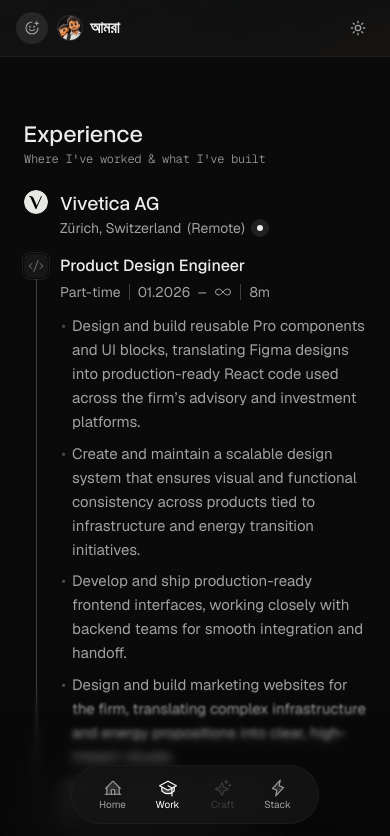
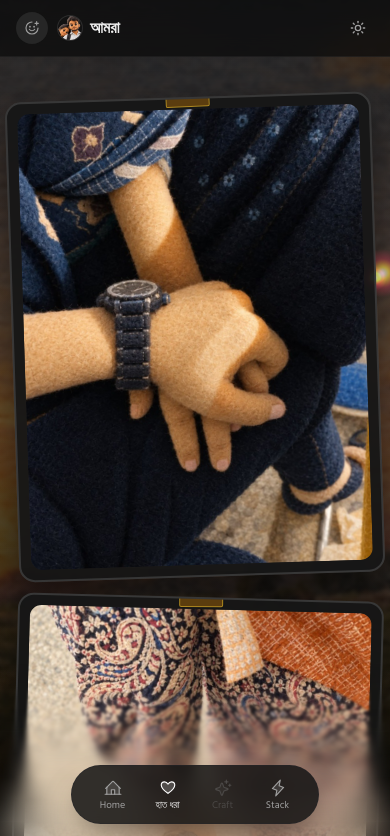
Before and after one commit to fiftee15n/9November, a Next.js app: page /work in a window 390 px wide. Shown: the top 836 px of the page. Built offline with nearby package versions, Linux system fonts and the light colour scheme; what react-apple-emojis would draw is missing.

Commit message:
feat(gallery): replace work page with hand-holding photo album gallery and rename nav item to হাত ধরা

```diff
--- a/app/work/page.tsx
+++ b/app/work/page.tsx
@@ -1,275 +1,274 @@
 "use client";
 
-import { content } from "@/lib/content";
-import { Infinity as InfinityIcon } from "lucide-react";
-import { motion, useScroll, useTransform, useReducedMotion } from "motion/react";
-import { TextScramble } from "@/components/motion/text-scramble";
+import { useState, useRef, useEffect, useCallback } from "react";
+import { createPortal } from "react-dom";
+import {
+  motion,
+  AnimatePresence,
+  useScroll,
+  useTransform,
+  useReducedMotion,
+  useMotionValue,
+  useSpring,
+} from "motion/react";
 import { ProgressiveBlur } from "@/registry/magicui/progressive-blur";
 
-// same entrance the hero description uses
-const FADE_UP = {
-  hidden: { opacity: 0, y: 14, filter: "blur(6px)" },
-  visible: { opacity: 1, y: 0, filter: "blur(0px)" },
+const HAND_HOLDING_PHOTOS = [
+  { id: "hands-1", src: "/hands-holding.jpg", aspect: "aspect-[3/4]" },
+  { id: "hands-2", src: "/memories/memory-2.jpg", aspect: "aspect-[3/4]" },
+  { id: "hands-3", src: "/mehendi-hand.jpg", aspect: "aspect-[3/4]" },
+  { id: "hands-4", src: "/follow-me-walk.jpg", aspect: "aspect-[3/4]" },
+  { id: "hands-5", src: "/airport-journey.jpg", aspect: "aspect-[4/3]" },
+  { id: "hands-6", src: "/diu-campus.jpg", aspect: "aspect-[4/3]" },
+  { id: "hands-7", src: "/travel-luggage-hands.jpg", aspect: "aspect-[3/4]" },
+  { id: "hands-8", src: "/first-hand.jpg", aspect: "aspect-square" },
+  { id: "hands-9", src: "/shy-hide-face-pov.jpg", aspect: "aspect-[3/4]" },
+  { id: "hands-10", src: "/memories/memory-3.jpg", aspect: "aspect-[3/4]" },
+];
+
+function AlbumPhotoCard({
+  src,
+  aspect,
+  index,
+  onClick,
+}: {
+  src: string;
+  aspect: string;
+  index: number;
+  onClick: () => void;
+}) {
+  const cardRef = useRef<HTMLDivElement>(null);
+  const reduce = useReducedMotion() ?? false;
+
+  const mouseX = useMotionValue(0);
+  const mouseY = useMotionValue(0);
+
+  const rotateX = useSpring(useTransform(mouseY, [-0.5, 0.5], [6, -6]), {
+    stiffness: 250,
+    damping: 25,
+  });
+  const rotateY = useSpring(useTransform(mouseX, [-0.5, 0.5], [-6, 6]), {
+    stiffness: 250,
+    damping: 25,
+  });
+  const shineX = useTransform(mouseX, [-0.5, 0.5], ["0%", "100%"]);
+  const shineY = useTransform(mouseY, [-0.5, 0.5], ["0%", "100%"]);
+
+  // Album photo resting rotation angles
+  const angles = [-1.8, 1.5, -2.2, 1.8, -1.2, 2.0, -1.6, 1.4, -2.0, 1.6];
+  const paperRotation = angles[index % angles.length];
+
+  const handleMouseMove = (e: React.MouseEvent<HTMLDivElement>) => {
+    if (reduce || !cardRef.current) return;
+    const rect = cardRef.current.getBoundingClientRect();
+    const x = (e.clientX - rect.left) / rect.width - 0.5;
+    const y = (e.clientY - rect.top) / rect.height - 0.5;
+    mouseX.set(x);
+    mouseY.set(y);
   };
 
-function CodeGlyph(props: React.SVGProps<SVGSVGElement>) {
+  const handleMouseLeave = () => {
+    mouseX.set(0);
+    mouseY.set(0);
+  };
+
   return (
-    <svg viewBox="0 0 256 256" fill="none" stroke="currentColor" strokeWidth={16} strokeLinecap="round" strokeLinejoin="round" {...props}>
-      <polyline points="64 88 16 128 64 168" />
-      <polyline points="192 88 240 128 192 168" />
-      <line x1="160" y1="40" x2="96" y2="216" />
-    </svg>
+    <motion.div
+      initial={reduce ? false : { opacity: 0, y: 24, scale: 0.94 }}
+      animate={{ opacity: 1, y: 0, scale: 1 }}
+      transition={{ duration: 0.45, delay: index * 0.05, ease: "easeOut" }}
+      className="break-inside-avoid mb-5 sm:mb-6"
+    >
+      <div
+        ref={cardRef}
+        onMouseMove={handleMouseMove}
+        onMouseLeave={handleMouseLeave}
+        onClick={onClick}
+        style={{ perspective: 1000 }}
+        className="group relative w-full cursor-pointer select-none"
+      >
+        <motion.div
+          style={{
+            rotateX: reduce ? 0 : rotateX,
+            rotateY: reduce ? 0 : rotateY,
+            rotateZ: reduce ? 0 : paperRotation,
+            transformStyle: "preserve-3d",
+          }}
+          whileHover={{ scale: 1.03, rotateZ: 0 }}
+          whileTap={{ scale: 0.98 }}
+          className="relative overflow-hidden rounded-2xl border-2 border-white/80 bg-white/95 p-2.5 sm:p-3 shadow-md transition-all duration-300 hover:shadow-2xl dark:border-neutral-700/80 dark:bg-neutral-900/95 dark:shadow-[0_15px_35px_rgba(0,0,0,0.5)]"
+        >
+          {/* Subtle Washi Tape Accent on top */}
+          <div className="absolute -top-1 left-1/2 -translate-x-1/2 w-11 sm:w-14 h-3 sm:h-3.5 bg-amber-200/70 dark:bg-amber-500/30 rounded-xs transform -rotate-1 border border-amber-300/50 shadow-xs pointer-events-none z-10" />
+
+          {/* Photo Frame Container - Pure photo without title or caption */}
+          <div className={`relative w-full overflow-hidden rounded-xl bg-neutral-100 dark:bg-neutral-800 ${aspect}`}>
+            <img
+              src={src}
+              alt=""
+              draggable={false}
+              className="size-full object-cover transition-transform duration-700 ease-out group-hover:scale-105"
+            />
+
+            {/* Specular Light Gleam */}
+            <motion.div
+              style={{
+                background: `radial-gradient(circle at ${shineX} ${shineY}, rgba(255,255,255,0.4) 0%, transparent 65%)`,
+              }}
+              className="pointer-events-none absolute inset-0 opacity-0 transition-opacity duration-300 group-hover:opacity-100"
+            />
+          </div>
+        </motion.div>
+      </div>
+    </motion.div>
   );
 }
 
-function PenGlyph(props: React.SVGProps<SVGSVGElement>) {
+export default function WorkPage() {
+  const { scrollYProgress } = useScroll();
+  const pb = useTransform(scrollYProgress, [0.2, 1], ["40px", "220px"]);
+  const [selectedIdx, setSelectedIdx] = useState<number | null>(null);
+  const [mounted, setMounted] = useState(false);
+
+  useEffect(() => {
+    setMounted(true);
+  }, []);
+
+  const handlePrev = useCallback(() => {
+    if (selectedIdx === null) return;
+    setSelectedIdx((prev) => (prev !== null ? (prev - 1 + HAND_HOLDING_PHOTOS.length) % HAND_HOLDING_PHOTOS.length : 0));
+  }, [selectedIdx]);
+
+  const handleNext = useCallback(() => {
+    if (selectedIdx === null) return;
+    setSelectedIdx((prev) => (prev !== null ? (prev + 1) % HAND_HOLDING_PHOTOS.length : 0));
+  }, [selectedIdx]);
+
+  useEffect(() => {
+    const onKeyDown = (e: KeyboardEvent) => {
+      if (selectedIdx === null) return;
+      if (e.key === "Escape") setSelectedIdx(null);
+      if (e.key === "ArrowLeft") handlePrev();
+      if (e.key === "ArrowRight") handleNext();
+    };
+    window.addEventListener("keydown", onKeyDown);
+    return () => window.removeEventListener("keydown", onKeyDown);
+  }, [selectedIdx, handlePrev, handleNext]);
+
+  // Lock body scroll when modal is open
+  useEffect(() => {
+    if (selectedIdx !== null) {
+      const prevOverflow = document.body.style.overflow;
+      document.body.style.overflow = "hidden";
+      return () => {
+        document.body.style.overflow = prevOverflow;
+      };
+    }
+  }, [selectedIdx]);
+
   return (
-    <svg viewBox="0 0 256 256" fill="none" stroke="currentColor" strokeWidth={16} strokeLinecap="round" strokeLinejoin="round" {...props}>
-      <line x1="184" y1="72" x2="32" y2="224" />
-      <path d="M146.34,189.66a8,8,0,0,1-5.65,2.34H64V115.31a8,8,0,0,1,2.34-5.65L136.4,40.4a56,56,0,0,1,79.2,79.2Z" />
-      <line x1="112" y1="64.52" x2="112" y2="144" />
-      <line x1="136" y1="120" x2="215.2" y2="120" />
-    </svg>
-  );
-}
-
-const ENTRY_ICONS = {
-  code: CodeGlyph,
-  pen: PenGlyph,
-};
-
-// [[label|url]] inside a highlight renders as a slightly darker, clearly
-// clickable link; everything else stays plain dim text
-function renderHighlight(h: string) {
-  return h.split(/(\[\[[^\]]+\]\])/g).map((part, i) => {
-    const match = part.match(/^\[\[([^|]+)\|([^\]]+)\]\]$/);
-    if (!match) return <span key={i}>{part}</span>;
-    return (
-      <a
-        key={i}
-        href={match[2]}
-        target="_blank"
-        rel="noopener noreferrer"
-        className="font-medium text-neutral-700 transition-colors hover:text-foreground dark:text-neutral-300 dark:hover:text-white"
-      >
-        {match[1]}
-      </a>
-    );
-  });
-}
-
-export default function WorkPage() {
-  const reduce = useReducedMotion() ?? false;
-  const { scrollYProgress } = useScroll();
-  const pb = useTransform(scrollYProgress, [0.2, 1], ["40px", "300px"]);
-  return (
-    <main className="flex flex-1 flex-col items-center justify-start bg-background text-foreground">
+    <main className="flex flex-1 flex-col items-center justify-start bg-transparent text-foreground">
       <motion.div
-  className="relative flex w-full flex-1 flex-col items-center justify-start px-6 pt-16"
+        className="relative flex w-full flex-1 flex-col items-center justify-start px-3 sm:px-6 pt-10 sm:pt-14"
         style={{ paddingBottom: pb }}
       >
-        <div className="flex w-full max-w-[540px] flex-col gap-[25px]">
-        {/* Heading — hero greeting treatment, bumped a size; fades up + unblurs
-            on mount, so it plays when arriving via the dock */}
-        <motion.p
-          className="text-[24px] font-medium leading-none text-foreground"
-          style={{ fontFamily: "var(--font-overused-grotesk)" }}
-          initial={reduce ? false : { opacity: 0, y: 14, filter: "blur(6px)" }}
-          animate={{ opacity: 1, y: 0, filter: "blur(0px)" }}
-          transition={{ duration: 0.45, ease: "easeOut" }}
-        >
-          <TextScramble text="Experience" />
-          <motion.span
-            className="mt-2 block font-mono text-[12px] font-light tracking-[-0.3px] text-neutral-500 dark:text-neutral-400 sm:ml-3 sm:mt-0 sm:inline-block"
-            variants={FADE_UP}
-            initial={reduce ? false : "hidden"}
-            animate="visible"
-            transition={{ duration: 0.45, ease: "easeOut", delay: 0.5 }}
-          >
-            Where I&apos;ve worked &amp; what I&apos;ve built
-          </motion.span>
-        </motion.p>
-
-        {content.experience.map((job) => {
-          const Icon = ENTRY_ICONS[job.icon];
-          const location = (
-            <>
-              {job.location}
-              {job.locationNote && <span className="ml-1.5">{job.locationNote}</span>}
-              {job.end === null && (
-                <span aria-hidden className="relative ml-2.5 inline-block size-2.5">
-                  <span className="absolute -inset-1 animate-ping rounded-full bg-foreground/10 motion-reduce:hidden" />
-                  <span className="absolute -inset-1 rounded-full bg-foreground/10" />
-                  <span className="absolute inset-[2px] rounded-full bg-foreground" />
-                </span>
-              )}
-            </>
-          );
-          return (
-          <section key={job.company} className="w-full">
-            {/* Company row */}
-            <motion.div
-              className="flex items-center gap-3"
-              variants={FADE_UP}
-              initial={reduce ? false : "hidden"}
-              animate="visible"
-              transition={{ duration: 0.45, ease: "easeOut", delay: 0.15 }}
-            >
-              <a
-                href={job.url || undefined}
-                target={job.url ? "_blank" : undefined}
-                rel="noopener noreferrer"
-                className="shrink-0"
-              >
-                {job.logo.length > 0 ? (
-                  <img src={job.logo} alt="" width={24} height={24} draggable={false} className={`size-6 rounded-full transition-opacity hover:opacity-70 ${job.logoInvert ? "dark:invert" : ""}`} />
-                ) : (
-                  <span className="flex size-6 items-center justify-center rounded-full bg-neutral-100 font-mono text-xs text-neutral-500 dark:bg-neutral-900 dark:text-neutral-400">
-                    {job.company.charAt(0)}
-                  </span>
-                )}
-              </a>
-              <div className="relative h-6 min-w-0 flex-1">
-                <a
-                  href={job.url}
-                  target="_blank"
-                  rel="noopener noreferrer"
-                  className="absolute left-0 top-0 whitespace-nowrap text-[20px] leading-6 transition-opacity hover:opacity-70"
-                  style={{ fontFamily: "var(--font-overused-grotesk)" }}
-                >
-                  {job.company}
-                </a>
-                <span className="absolute right-0 top-1 hidden items-center whitespace-nowrap text-sm text-neutral-500 sm:flex dark:text-neutral-400">
-                  {location}
-                </span>
+        {/* Album Masonry Gallery - No titles, no captions, pure photos */}
+        <div className="w-full max-w-4xl columns-1 sm:columns-2 md:columns-3 gap-5 sm:gap-6">
+          {HAND_HOLDING_PHOTOS.map((photo, idx) => (
+            <AlbumPhotoCard
+              key={photo.id}
+              src={photo.src}
+              aspect={photo.aspect}
+              index={idx}
+              onClick={() => setSelectedIdx(idx)}
+            />
+          ))}
         </div>
       </motion.div>
 
-            {/* Location — own line under the company name on mobile; the row
-                can't fit it beside the name on narrow screens. No blur in the
-                entrance: a leftover blur(0px) filter keeps this line (with its
-                infinitely animating presence dot) in a composited layer that
-                rasterizes text softly on phones. */}
-            <motion.span
-              className="ml-9 mt-1 flex items-center whitespace-nowrap text-sm text-neutral-500 sm:hidden dark:text-neutral-400"
-              initial={reduce ? false : { opacity: 0, y: 14 }}
-              animate={{ opacity: 1, y: 0 }}
-              transition={{ duration: 0.45, ease: "easeOut", delay: 0.15 }}
-            >
-              {location}
-            </motion.span>
-
-            {/* Timeline rail + entry — tile left-aligns with the company logo,
-                rail runs the tile's center, ends at the tag row with a curl */}
-            <div className="relative mt-4">
-              {/* rail ends exactly where the curl's arc begins (bottom offset
-                  + radius), otherwise the line overshoots and forks the arc */}
-              <motion.span
-                aria-hidden
-                className="absolute left-3 top-0 h-[calc(100%-26px)] w-px bg-neutral-300 dark:bg-neutral-700"
-                initial={reduce ? false : { opacity: 0 }}
-                animate={{ opacity: 1 }}
-                transition={{ duration: 0.45, ease: "easeOut", delay: 0.22 }}
-              />
-              <motion.span
-                aria-hidden
-                className="absolute bottom-[18px] left-3 size-4 rounded-bl-[8px] border-b border-l border-neutral-300 dark:border-neutral-700"
-                initial={reduce ? false : { opacity: 0 }}
-                animate={{ opacity: 1 }}
-                transition={{ duration: 0.45, ease: "easeOut", delay: 0.22 }}
-              />
-              <div>
-                {/* Role row */}
-                <motion.div
-                  className="flex items-start justify-between gap-3"
-                  variants={FADE_UP}
-                  initial={reduce ? false : "hidden"}
-                  animate="visible"
-                  transition={{ duration: 0.45, ease: "easeOut", delay: 0.22 }}
-                >
-                  <div className="flex min-w-0 items-start gap-3">
-                    <span className="relative flex size-6 shrink-0 items-center justify-center rounded-md bg-neutral-100 shadow-[0_0_0_1px_#ffffff,0_0_0_2px_rgba(228,228,231,0.5)] dark:bg-neutral-900 dark:shadow-[0_0_0_1px_#0a0a0a,0_0_0_2px_rgba(255,255,255,0.08)]">
-                      <Icon className="size-4 text-neutral-500" aria-hidden="true" />
-                    </span>
-                    <p className="text-base font-medium leading-6 text-foreground">{job.role}</p>
-                  </div>
-                </motion.div>
-
-                {/* Meta line */}
-                <motion.div
-                  className="ml-9 mt-1 flex items-center gap-2 text-sm leading-5 text-neutral-500 dark:text-neutral-400"
-                  variants={FADE_UP}
-                  initial={reduce ? false : "hidden"}
-                  animate="visible"
-                  transition={{ duration: 0.45, ease: "easeOut", delay: 0.29 }}
-                >
-                  <span>{job.type}</span>
-                  <span aria-hidden className="h-4 w-px bg-neutral-300 dark:bg-neutral-700" />
-                  <span>{job.start}</span>
-                  <span aria-hidden className="font-mono">—</span>
-                  {job.end ? (
-                    <span>{job.end}</span>
-                  ) : (
-                    <InfinityIcon className="size-[18px]" strokeWidth={1.333} />
-                  )}
-                  {job.duration && (
-                    <>
-                      <span aria-hidden className="h-4 w-px bg-neutral-300 dark:bg-neutral-700" />
-                      <span>{job.duration}</span>
-                    </>
-                  )}
-                </motion.div>
-
-                {/* Bullets */}
-                <ul className="ml-[27px] mt-3 space-y-[7.5px]">
-                  {job.highlights.map((h, i) => (
-                    <motion.li
-                      key={h}
-                      className="flex items-start gap-1.5 text-[15px] leading-6 text-neutral-500 dark:text-neutral-400"
-                      variants={FADE_UP}
-                      initial={reduce ? false : "hidden"}
-                      animate="visible"
-                      transition={{ duration: 0.45, ease: "easeOut", delay: 0.36 + i * 0.07 }}
-                    >
-                      <span aria-hidden className="flex w-[15px] shrink-0 justify-end text-[rgba(9,9,11,0.25)] dark:text-white/25">•</span>
-                      <span className="whitespace-pre-line">{renderHighlight(h)}</span>
-                    </motion.li>
-                  ))}
-                </ul>
-
-                {/* Tags */}
-                {job.tags.length > 0 && (
-                  <motion.div
-                    className="ml-9 mt-3 flex flex-wrap gap-1.5 pb-2"
-                    variants={FADE_UP}
-                    initial={reduce ? false : "hidden"}
-                    animate="visible"
-                    transition={{ duration: 0.45, ease: "easeOut", delay: 0.36 + job.highlights.length * 0.07 + 0.05 }}
-                  >
-                    {job.tags.map((tag) => (
-                      <span
-                        key={tag}
-                        className="rounded-full bg-neutral-100 px-1.5 py-0.5 font-mono text-xs leading-4 text-neutral-500 dark:bg-neutral-900 dark:text-neutral-400"
-                      >
-                        {tag}
-                      </span>
-                    ))}
-                  </motion.div>
-                )}
-              </div>
-            </div>
-          </section>
-          );
-        })}
-        </div>
-      </motion.div>
-{/* progressive blur at the bottom — exact mask values from magicui */}
+      {/* Progressive Blur at the bottom */}
       <ProgressiveBlur
         position="bottom"
         height="180px"
         className="fixed"
         blurLevels={[0.5, 1, 2, 4, 8, 16, 24, 32]}
       />
+
+      {/* Fullscreen Photo Lightbox Modal - Portaled to document.body */}
+      {mounted &&
+        createPortal(
+          <AnimatePresence>
+            {selectedIdx !== null && (
+              <motion.div
+                initial={{ opacity: 0 }}
+                animate={{ opacity: 1 }}
+                exit={{ opacity: 0 }}
+                transition={{ duration: 0.25 }}
+                className="fixed inset-0 z-[9999] flex items-center justify-center bg-black/85 p-3 sm:p-6 backdrop-blur-xl"
+                onClick={() => setSelectedIdx(null)}
+              >
+                <motion.div
+                  initial={{ scale: 0.9, opacity: 0 }}
+                  animate={{ scale: 1, opacity: 1 }}
+                  exit={{ scale: 0.9, opacity: 0 }}
+                  transition={{ duration: 0.3, ease: [0.16, 1, 0.3, 1] }}
+                  className="relative max-h-[92vh] max-w-3xl overflow-hidden rounded-3xl border border-white/10 bg-neutral-900/90 shadow-2xl flex items-center justify-center p-2 sm:p-3"
+                  onClick={(e) => e.stopPropagation()}
+                >
+                  {/* Close Button */}
+                  <button
+                    type="button"
+                    onClick={() => setSelectedIdx(null)}
+                    className="absolute top-3 right-3 z-30 flex size-9 items-center justify-center rounded-full bg-black/70 text-white/90 border border-white/10 backdrop-blur-md transition-all hover:bg-black hover:scale-105 active:scale-95 cursor-pointer"
+                    aria-label="Close"
+                  >
+                    ✕
+                  </button>
+
+                  {/* Previous Button */}
+                  <button
+                    type="button"
+                    onClick={(e) => {
+                      e.stopPropagation();
+                      handlePrev();
+                    }}
+                    className="absolute left-2 sm:left-3 top-1/2 z-30 -translate-y-1/2 flex size-10 items-center justify-center rounded-full bg-black/70 text-white/90 border border-white/10 backdrop-blur-md transition-all hover:bg-black hover:scale-105 active:scale-95 cursor-pointer"
+                    aria-label="Previous"
+                  >
+                    ‹
+                  </button>
+
+                  {/* Next Button */}
+                  <button
+                    type="button"
+                    onClick={(e) => {
+                      e.stopPropagation();
+                      handleNext();
+                    }}
+                    className="absolute right-2 sm:right-3 top-1/2 z-30 -translate-y-1/2 flex size-10 items-center justify-center rounded-full bg-black/70 text-white/90 border border-white/10 backdrop-blur-md transition-all hover:bg-black hover:scale-105 active:scale-95 cursor-pointer"
+                    aria-label="Next"
+                  >
+                    ›
+                  </button>
+
+                  {/* Full Image Display - No Title, No Caption */}
+                  <div className="relative max-h-[85vh] max-w-[85vw] flex items-center justify-center overflow-hidden rounded-2xl">
+                    <motion.img
+                      key={selectedIdx}
+                      src={HAND_HOLDING_PHOTOS[selectedIdx].src}
+                      alt=""
+                      initial={{ opacity: 0, scale: 0.97 }}
+                      animate={{ opacity: 1, scale: 1 }}
+                      transition={{ duration: 0.2 }}
+                      className="max-h-[82vh] w-auto max-w-full rounded-2xl object-contain shadow-2xl select-none"
+                    />
+                  </div>
+                </motion.div>
+              </motion.div>
+            )}
+          </AnimatePresence>,
+          document.body
+        )}
     </main>
   );
 }
--- a/components/DockBar.tsx
+++ b/components/DockBar.tsx
@@ -44,18 +44,18 @@
   );
 }
 
-function WorkGlyph(props: SVGProps<SVGSVGElement>) {
+function HandHoldingGlyph(props: SVGProps<SVGSVGElement>) {
   return (
     <PhosphorGlyph {...props}>
       <path
-        d="M128,160,40,113.07h0v53.22a8,8,0,0,0,2,5.31c11.3,12.59,38.9,36.4,86,36.4s74.68-23.81,86-36.4a8,8,0,0,0,2-5.31V113.07Z"
+        d="M178,40c-20.65,0-38.73,12.5-46.79,30.82a4,4,0,0,1-6.42,0C116.73,52.5,98.65,40,78,40A46,46,0,0,0,32,86c0,53.52,90.41,114.73,94.24,117.29a3.61,3.61,0,0,0,3.52,0C133.59,200.73,224,139.52,224,86A46,46,0,0,0,178,40Z"
         fill="currentColor"
         stroke="none"
         opacity="0.2"
       />
-      <polygon points="8 96 128 32 248 96 128 160 8 96" />
-      <polyline points="128 96 184 125.87 184 240" />
-      <path d="M216,113.07v53.22a8,8,0,0,1-2,5.31c-11.3,12.59-38.9,36.4-86,36.4s-74.68-23.81-86-36.4a8,8,0,0,1-2-5.31V113.07" />
+      <path
+        d="M178,40c-20.65,0-38.73,12.5-46.79,30.82a4,4,0,0,1-6.42,0C116.73,52.5,98.65,40,78,40A46,46,0,0,0,32,86c0,53.52,90.41,114.73,94.24,117.29a3.61,3.61,0,0,0,3.52,0C133.59,200.73,224,139.52,224,86A46,46,0,0,0,178,40Z"
+      />
     </PhosphorGlyph>
   );
 }
@@ -95,7 +95,7 @@
 // `disabled: true` keeps the item visible but non-navigable (unavailable)
 const NAV = [
   { label: "Home", href: "/", Icon: HomeGlyph },
-  { label: "Work", href: "/work", Icon: WorkGlyph },
+  { label: "হাত ধরা", href: "/work", Icon: HandHoldingGlyph },
   { label: "Craft", href: "/playground", Icon: PlaygroundGlyph, disabled: true },
   { label: "Stack", href: "/skills", Icon: SkillsGlyph },
 ];
@@ -138,7 +138,12 @@
                     className="flex size-full cursor-not-allowed flex-col items-center justify-center gap-[3px] text-neutral-400/70 opacity-60 dark:text-neutral-500/70"
                   >
                     <Icon className="size-[18px]" strokeWidth={1.5} aria-hidden />
-                    <span className="whitespace-nowrap text-[10px] leading-none">{label}</span>
+                    <span
+                      className="whitespace-nowrap text-[10px] leading-none"
+                      style={{ fontFamily: "var(--font-bengali), var(--font-geist-sans), sans-serif" }}
+                    >
+                      {label}
+                    </span>
                   </span>
                 </DockItem>
               );
@@ -155,7 +160,12 @@
                   }`}
                 >
                   <Icon className="size-[18px]" strokeWidth={1.5} aria-hidden />
-                  <span className="whitespace-nowrap text-[10px] leading-none">{label}</span>
+                  <span
+                    className="whitespace-nowrap text-[10px] leading-none"
+                    style={{ fontFamily: "var(--font-bengali), var(--font-geist-sans), sans-serif" }}
+                  >
+                    {label}
+                  </span>
                 </Link>
               </DockItem>
             );
```
Lines whose indentation alone changed are shown as unchanged.
